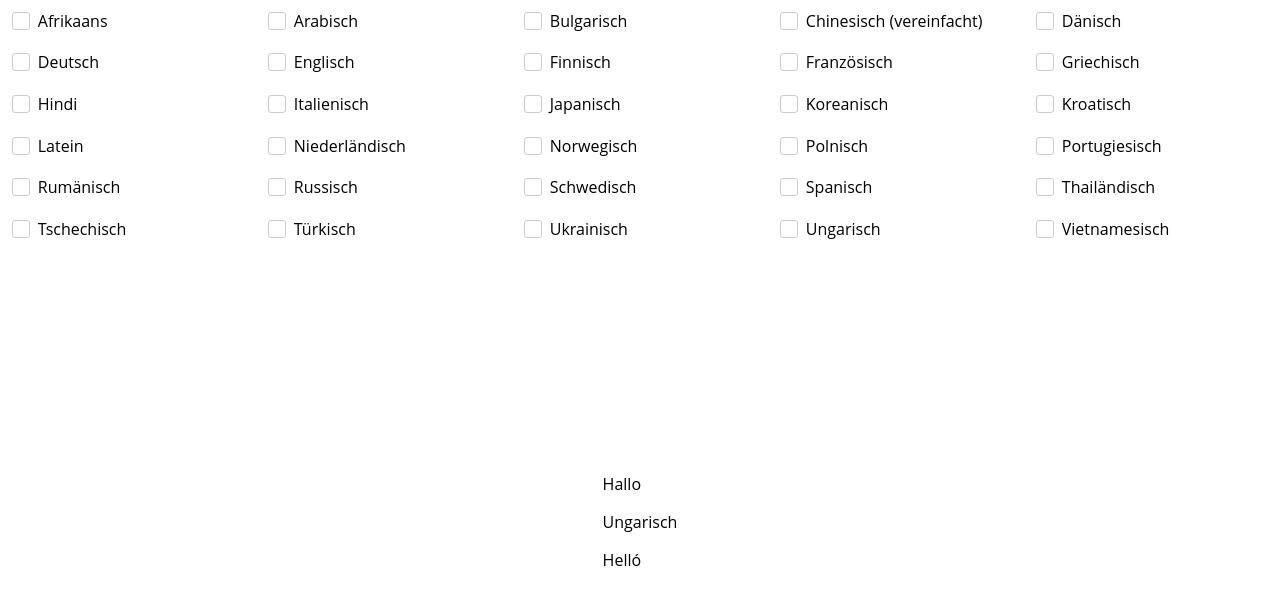
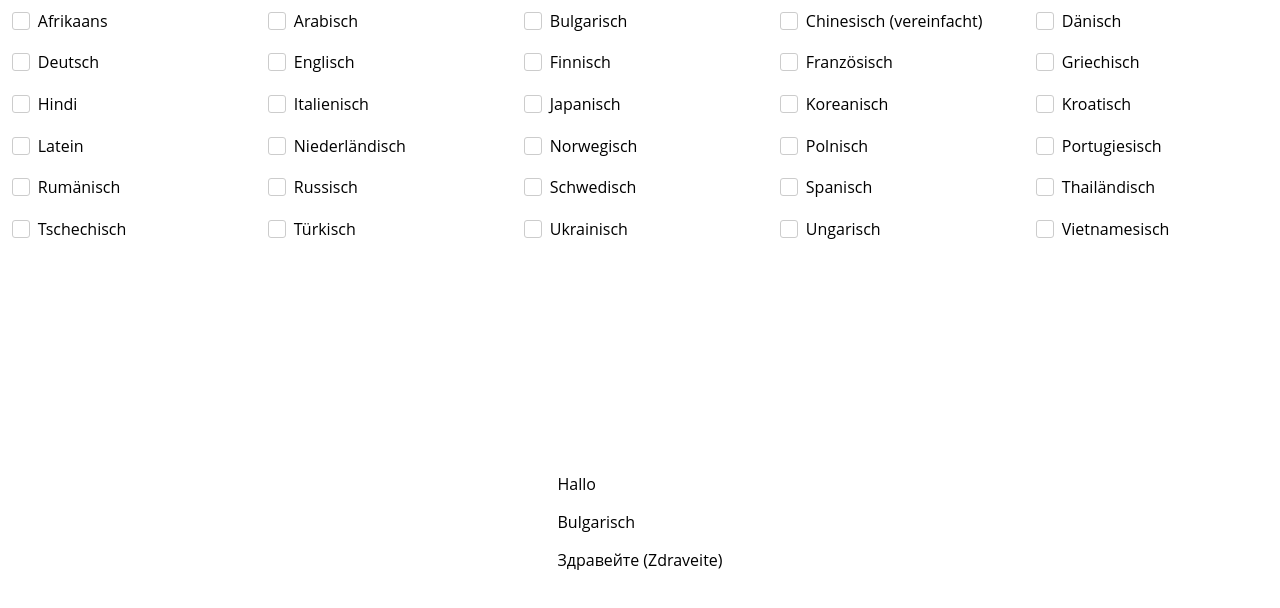
Before and after one commit to philipasdf/hello-world-with-openai, a Vue app in the folder hello-openai/: page / in a window 1280 px wide. Shown: the top 608 px of the page. Built offline with nearby package versions, Linux system fonts and the light colour scheme.

Commit message:
use random language but only from the selection

```diff
--- a/hello-openai/src/components/HomePage.vue
+++ b/hello-openai/src/components/HomePage.vue
@@ -1,34 +1,26 @@
 <script setup lang="ts">
 import { onMounted, ref, type Ref } from "vue";
 import DisplayHelloContainer from "./DisplayHelloContainer.vue";
-import { getRandomLanguage, LANGUAGES } from "./languages";
+import {
+  getRandomLanguage,
+  getStoredLanguageSelection,
+  LANGUAGES,
+  setLanguageSelection,
+} from "./languages";
 import { getRandomPhrase } from "./phrases";
 
-const languagesSessKey = "hello-openai-languages";
 const languages = LANGUAGES;
-const rndLng = getRandomLanguage();
+const rndLng: any = ref({});
 const rndText: any = getRandomPhrase();
 let selected: Ref<string[]> = ref([]);
 
 onMounted(async () => {
-  selected.value = getLanguageSelection();
+  selected.value = getStoredLanguageSelection();
+  rndLng.value = getRandomLanguage();
 });
 
 function onLanguageChecked() {
   setLanguageSelection(selected.value);
-}
-
-function setLanguageSelection(languages: string[]) {
-  sessionStorage.setItem(languagesSessKey, JSON.stringify(languages));
-}
-
-function getLanguageSelection() {
-  const languages = sessionStorage.getItem(languagesSessKey);
-  if (languages) {
-    return JSON.parse(languages);
-  } else {
-    return [];
-  }
 }
 </script>
 
@@ -47,6 +39,7 @@ function getLanguageSelection() {
     </label>
   </div>
   <DisplayHelloContainer
+    v-if="!!rndLng"
     :random-text="rndText.de"
     :language-name="rndLng.name"
     :translated-text="rndText[rndLng.language]"
--- a/hello-openai/src/components/languages.ts
+++ b/hello-openai/src/components/languages.ts
@@ -14,32 +14,32 @@ export const LANGUAGES = [
   {
     language: "zh",
     name: "Chinesisch (vereinfacht)",
-    country: "CHN"
+    country: "CHN",
   },
   {
     language: "da",
     name: "Dänisch",
-    country: "DNK"
+    country: "DNK",
   },
   {
     language: "de",
     name: "Deutsch",
-    country: "DEU"
+    country: "DEU",
   },
   {
     language: "en",
     name: "Englisch",
-    country: "GB-ENG"
+    country: "GB-ENG",
   },
   {
     language: "fi",
     name: "Finnisch",
-    country: "FIN"
+    country: "FIN",
   },
   {
     language: "fr",
     name: "Französisch",
-    country: "FRA"
+    country: "FRA",
   },
   {
     language: "el",
@@ -128,5 +128,36 @@ export const LANGUAGES = [
 ];
 
 export function getRandomLanguage() {
+  const storedLngSelections = getStoredLanguageSelection();
+  if (storedLngSelections.length > 0) {
+    const rndLng =
+      storedLngSelections[
+        Math.floor(Math.random() * storedLngSelections.length)
+      ];
+    return getLanguage(rndLng);
+  }
   return LANGUAGES[Math.floor(Math.random() * LANGUAGES.length)];
 }
+
+function getLanguage(key: string) {
+  const lng = LANGUAGES.find((l) => l.language === key);
+  if (!lng) {
+    throw Error("no language found " + key);
+  }
+  return lng;
+}
+
+const languagesSessKey = "hello-openai-languages";
+
+export function getStoredLanguageSelection() {
+  const languages = sessionStorage.getItem(languagesSessKey);
+  if (languages) {
+    return JSON.parse(languages);
+  } else {
+    return [];
+  }
+}
+
+export function setLanguageSelection(languages: string[]) {
+  sessionStorage.setItem(languagesSessKey, JSON.stringify(languages));
+}
```
